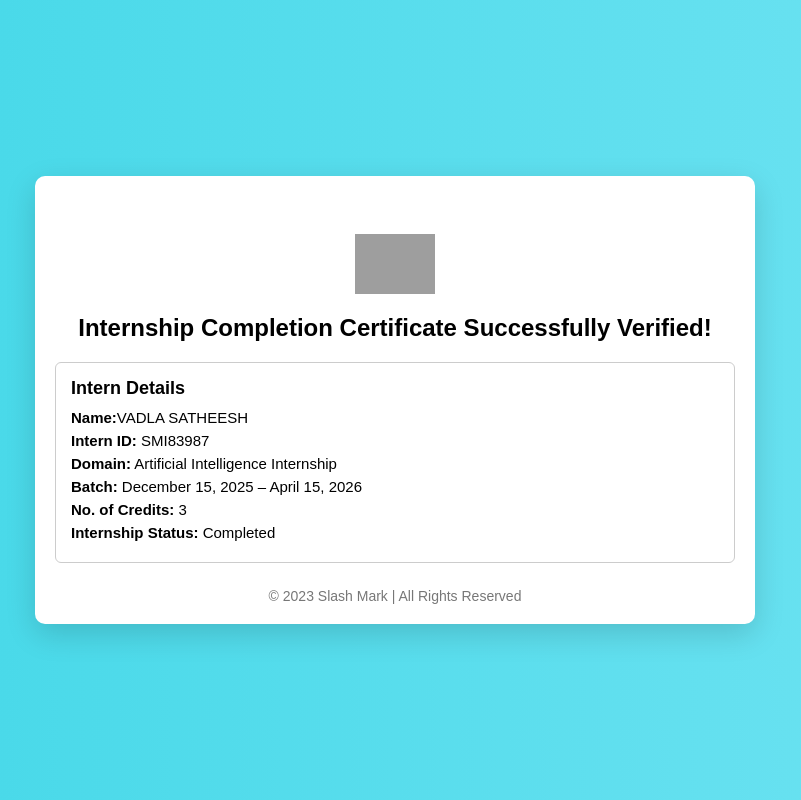
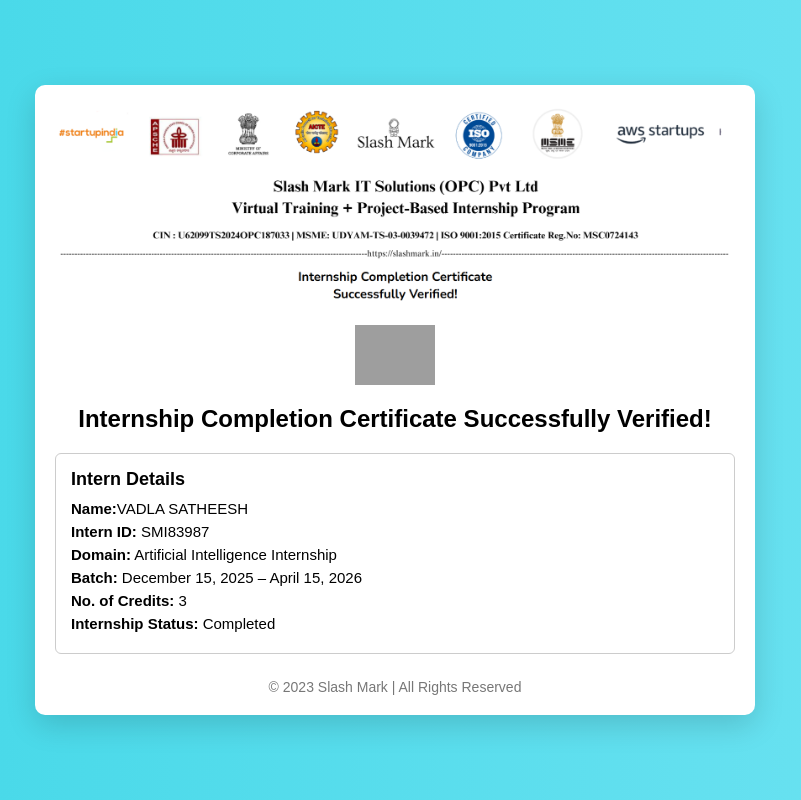
Before and after one commit to aictecertifyslashmarkcloud-cpu/defult.php-internID-SMI83987, a plain HTML site: page index.html in a window 1280 px wide. Shown: the whole page, without its empty margins (245-1046 px from the left). Drawn offline with Linux system fonts and the light colour scheme; grey boxes are pictures that could not be loaded.

Commit message:
Update index.html

```diff
--- a/index.html
+++ b/index.html
@@ -123,7 +123,7 @@
     <!-- Header Image -->
     <div class="header">
       <header-image.png>
-        <img src="C:\Users\2479915\Documents\Screenshot 2026-04-29 160002.png" alt="">
+        <img src="image2026.png" alt="">
     </div>
 
     <!-- Verified Message -->
```
